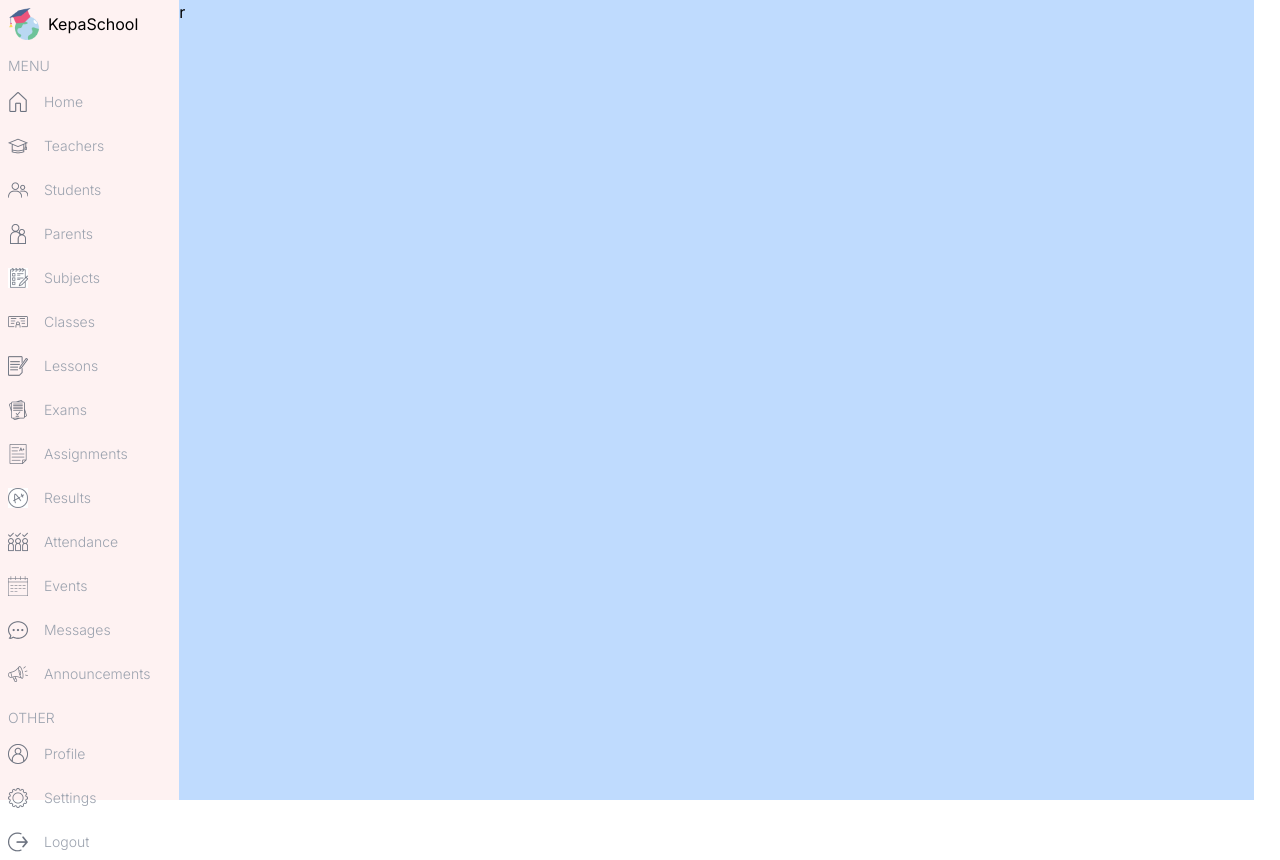
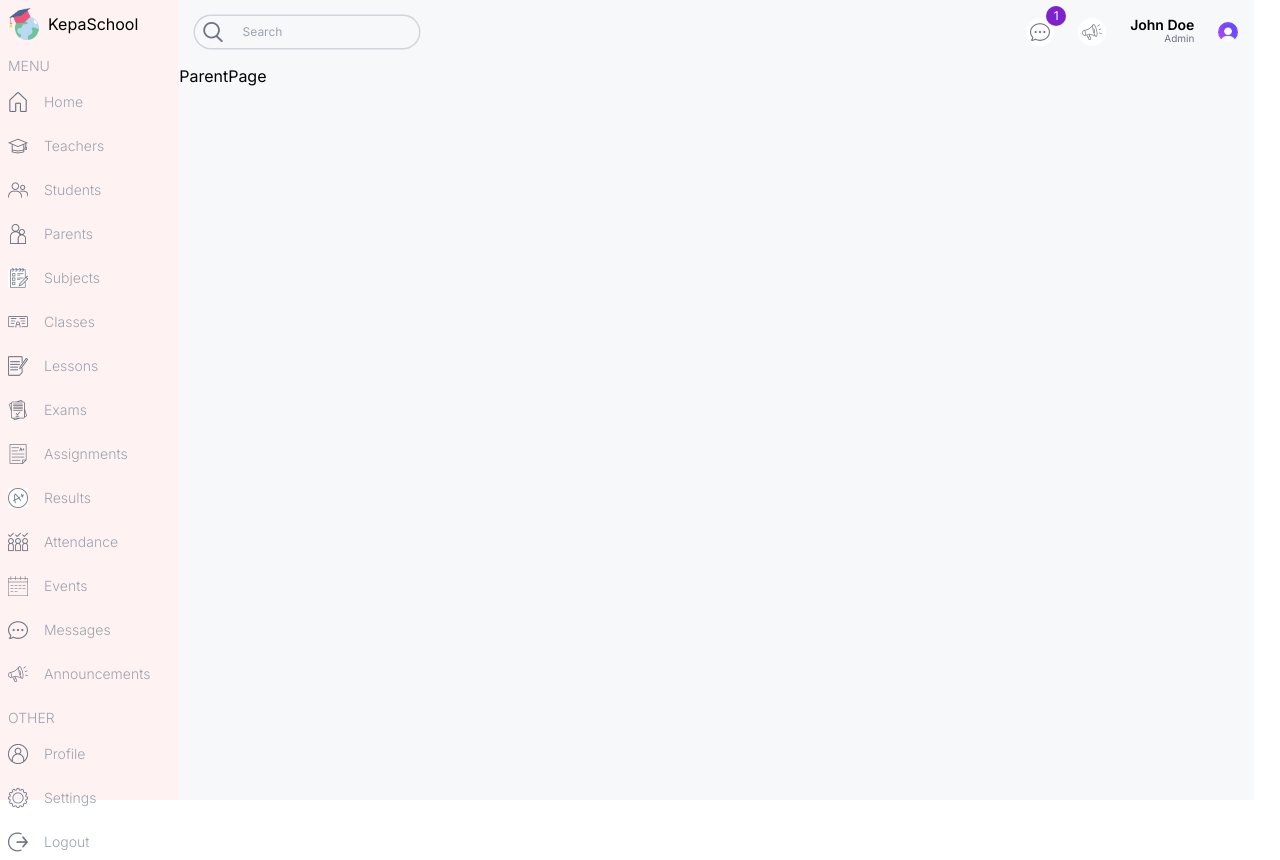
Before and after one commit to safak/next-dashboard-ui, a Next.js app: page /parents in a window 1280 px wide. Built offline with nearby package versions, Linux system fonts and the light colour scheme.

Commit message:
create navbar

```diff
--- a/src/app/(dashboard)/layout.tsx
+++ b/src/app/(dashboard)/layout.tsx
@@ -2,6 +2,7 @@ import Link from "next/link";
 import Image from "next/image";
 
 import Menu from "../../components/Menu";
+import Navbar from "@/components/Navbar";
 
 export default function RootLayout({
   children,
@@ -22,8 +23,9 @@ export default function RootLayout({
         <Menu />
       </div>
       {/* right */}
-      <div className="w-[86%] md:w-[92%] lg:w-[84%] xl:bg-[84%] bg-blue-200">
-        r
+      <div className="w-[86%] md:w-[92%] lg:w-[84%] xl:bg-[84%] bg-[#F7F8FA] overflow-scroll ">
+        <Navbar />
+        {children}
       </div>
     </div>
   );
--- a/src/components/Navbar.tsx
+++ b/src/components/Navbar.tsx
@@ -0,0 +1,43 @@
+import Image from "next/image";
+import React from "react";
+
+const Navbar = () => {
+  return (
+    <div className=" flex items-center justify-between p-4">
+      {/* Search bar */}
+      <div className="hidden md:flex  items-center rounded-full gap-2 px-2 ring-[1.5px] ring-gray-300 text-xs  ">
+        <Image src="/search.png" alt="serach" height={20} width={20} />
+        <input
+          type="text"
+          placeholder=" Search "
+          className=" w-[200px] p-2 bg-transparent outline-none"
+        />
+      </div>
+      {/* iocns and user button */}
+      <div className="flex items-center justify-end  gap-6 w-full">
+        <div className=" bg-white rounded-full flex items-center justify-center w-7 h-7 cursor-pointer relative">
+          <Image src="/message.png" alt="message" height={20} width={20} />
+          <div className="absolute  -top-3 -right-3 bg-purple-700 w-5 h-5 flex items-center  text-white justify-center rounded-full text-xs ">
+            1
+          </div>
+        </div>
+        <div className=" bg-white flex cursor-pointer h-7 w-7 items-center justify-center rounded-full">
+          <Image src="/announcement.png" alt="message" height={20} width={20} />
+        </div>
+        <div className=" flex flex-col">
+          <span className=" text-sm leading-3 font-semibold ">John Doe</span>
+          <span className=" text-[10px] text-gray-500 text-right">Admin</span>
+        </div>
+        <Image
+          src="/avatar.png"
+          alt="avatar"
+          height={20}
+          width={20}
+          className=" rounded-full"
+        />
+      </div>
+    </div>
+  );
+};
+
+export default Navbar;
```
